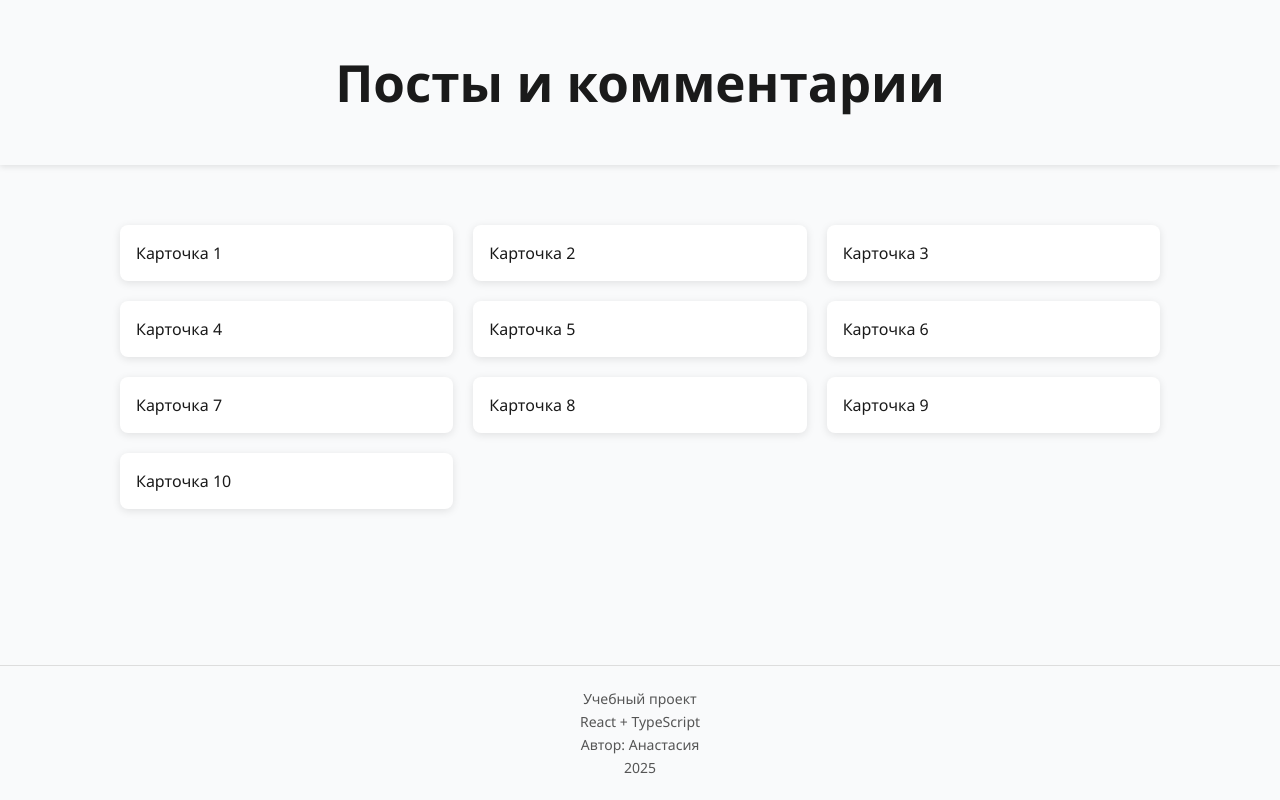
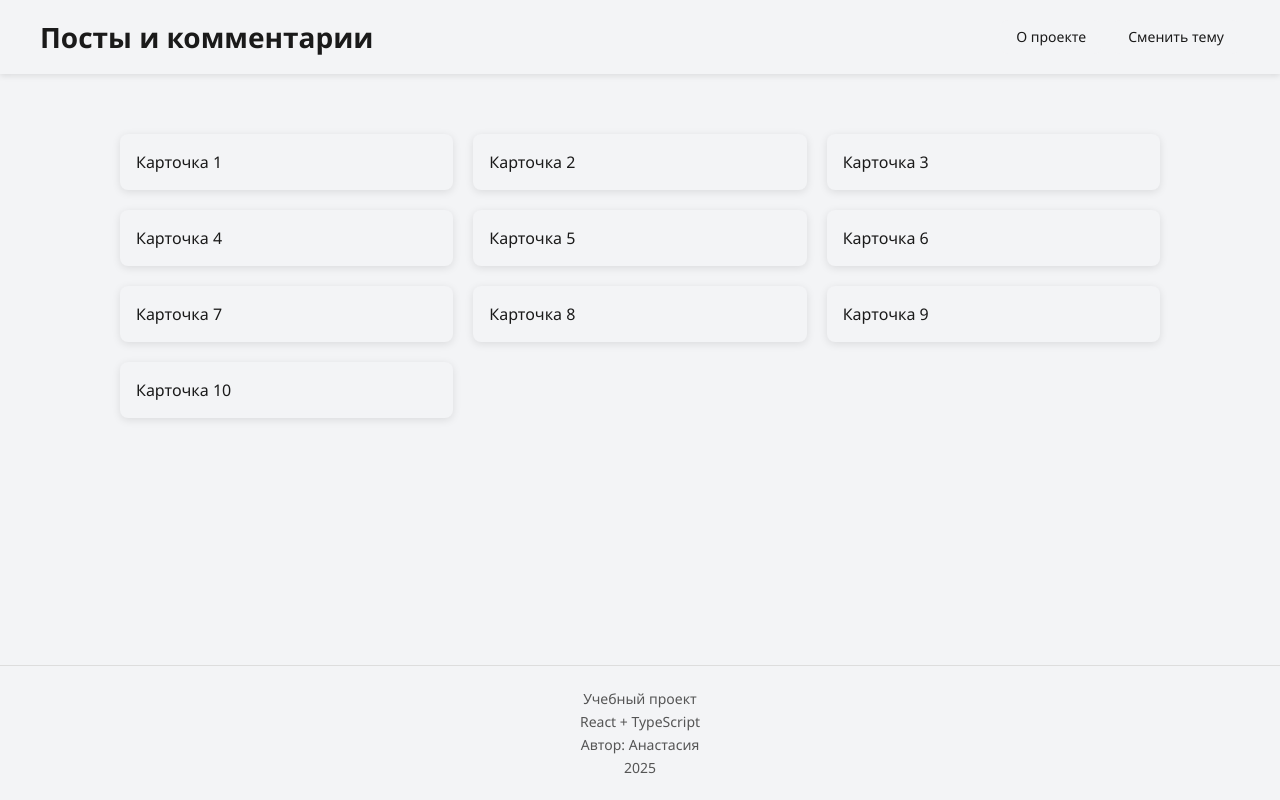
Before and after one commit to gupre/Aston-React, a React (Vite) app: page / in a window 1280 px wide. Built offline with nearby package versions, Linux system fonts and the light colour scheme.

Commit message:
connection Context Modal Button

```diff
--- a/index.html
+++ b/index.html
@@ -6,8 +6,9 @@
     <meta name="viewport" content="width=device-width, initial-scale=1.0" />
     <title>aston-react</title>
   </head>
-  <body>
+  <body class="light | dark">
     <div id="root"></div>
+    <div id="portal-root"></div>
     <script type="module" src="/src/main.tsx"></script>
   </body>
 </html>
--- a/src/app/App.module.css
+++ b/src/app/App.module.css
@@ -4,9 +4,11 @@
   min-height: 100vh;
   width: 100%;
   font-family: 'Segoe UI', Tahoma, Geneva, Verdana, sans-serif;
-  background-color: #f9fafb;
+
+  background-color: var(--bg);
+  color: var(--text);
+
 }
-
 
 .main {
   flex: 1;
--- a/src/app/App.tsx
+++ b/src/app/App.tsx
@@ -2,10 +2,11 @@ import styles from './App.module.css';
 import { MainLayot } from '../shared/layouts/MainLayout';
 import { Footer } from '../widgets/LayoutFooter/Footer';
 import { Header } from '../widgets/LayoutHeader/Header';
+// import { useTheme } from '../shared/lib/theme/useTheme';
 
 function App() {
   return (
-    <div className={styles.app}>
+    <div className={`${styles.app}`}>
       <Header />
       <main className={styles.main}>
         <MainLayot />
--- a/src/entities/post/ui/PostCard.module.css
+++ b/src/entities/post/ui/PostCard.module.css
@@ -1,7 +1,10 @@
 .card {
-  background-color: white;
   border-radius: 8px;
   padding: 16px;
+
+  color: var(--text);
+  background-color: var(--button-bg);
+
   box-shadow: 0 2px 8px rgba(0,0,0,0.1);
   transition: transform 0.2s, box-shadow 0.2s;
 }
--- a/src/entities/post/ui/PostCard.tsx
+++ b/src/entities/post/ui/PostCard.tsx
@@ -8,6 +8,6 @@ interface IPostCardProps {
 
 export function PostCard({post}: IPostCardProps) {
     return (
-        <div className={styles.card}>Карточка {post.id} </div>
+        <div className={`${styles.card}`}>Карточка {post.id} </div>
     )
 }
--- a/src/main.tsx
+++ b/src/main.tsx
@@ -2,9 +2,12 @@ import { StrictMode } from 'react'
 import { createRoot } from 'react-dom/client'
 import './shared/styles/global.css'
 import App from './app/App.tsx'
+import { ThemeProvider } from './shared/lib/theme/ThemeProvider.tsx'
 
 createRoot(document.getElementById('root')!).render(
   <StrictMode>
-    <App />
+    <ThemeProvider>
+      <App />
+    </ThemeProvider>
   </StrictMode>
 )
--- a/src/shared/styles/global.css
+++ b/src/shared/styles/global.css
@@ -54,6 +54,25 @@ button:focus-visible {
   outline: 4px auto -webkit-focus-ring-color;
 }
 
+body.light {
+  --bg: #f3f4f6;
+  --text: #1a1a1a;
+  --button-bg: #f3f4f6;
+  --button-text: #1a1a1a;
+  --modal-bg: #ffffff;
+  --modal-text: #111827;
+}
+
+body.dark {
+  --bg: #1a1a1a;
+  --text: #f3f4f6;
+  --button-bg: #252424;
+  --button-text: #f9fafb;
+  --modal-bg: #272b2f;
+  --modal-text: #ffffff;
+}
+
+
 @media (prefers-color-scheme: light) {
   :root {
     color: #213547;
--- a/src/widgets/LayoutHeader/Header.module.css
+++ b/src/widgets/LayoutHeader/Header.module.css
@@ -1,4 +1,8 @@
 .header {
+  display: flex;
+  align-items: center;
+  justify-content: space-between;
+
   padding: 20px 40px;
   text-align: center;
   box-shadow: 0 2px 6px rgba(0,0,0,0.1);
@@ -9,3 +13,8 @@
   font-size: 28px;
   font-weight: 700;
 }
+
+.nav {
+  display: flex;
+  gap: 0 10px;
+}
--- a/src/widgets/LayoutHeader/Header.tsx
+++ b/src/widgets/LayoutHeader/Header.tsx
@@ -1,9 +1,29 @@
+import { useState } from 'react';
+import { ThemeSwitcher } from '../../features/ThemeSwitcher';
+import { Button } from '../../shared/ui/Button/Button';
+import { Modal } from '../../shared/ui/Modal/Modal';
 import styles from './Header.module.css';
 
 export function Header() {
+    const [openModal, setOpenModal] = useState(false)
+    const titleModal = "О проекте"
+    const contentModal = `
+      Это демонстрационное приложение для работы с постами и комментариями.
+      Цель проекта — показать базовые принципы работы React, контекстов, модальных окон и компонентов UI.
+      Здесь реализованы:
+      просмотр, добавление и редактирование постов,
+      комментирование и обсуждение постов,
+      смена светлой и тёмной темы,
+      управление интерфейсом через модальные окна и кнопки.
+      `;
     return (
         <header className={styles.header}>
-           <h1 className={styles.item}>Посты и комментарии</h1>
+           <h1 className={styles.title}>Посты и комментарии</h1>
+           <nav className={styles.nav}>
+             <Button onClick={() => setOpenModal(!openModal)}>{titleModal}</Button>
+             <ThemeSwitcher />
+           </nav>
+           {openModal && <Modal title={titleModal} onClose={() => setOpenModal(!openModal)}>{contentModal}</Modal>}
         </header>
     )
 }
```
